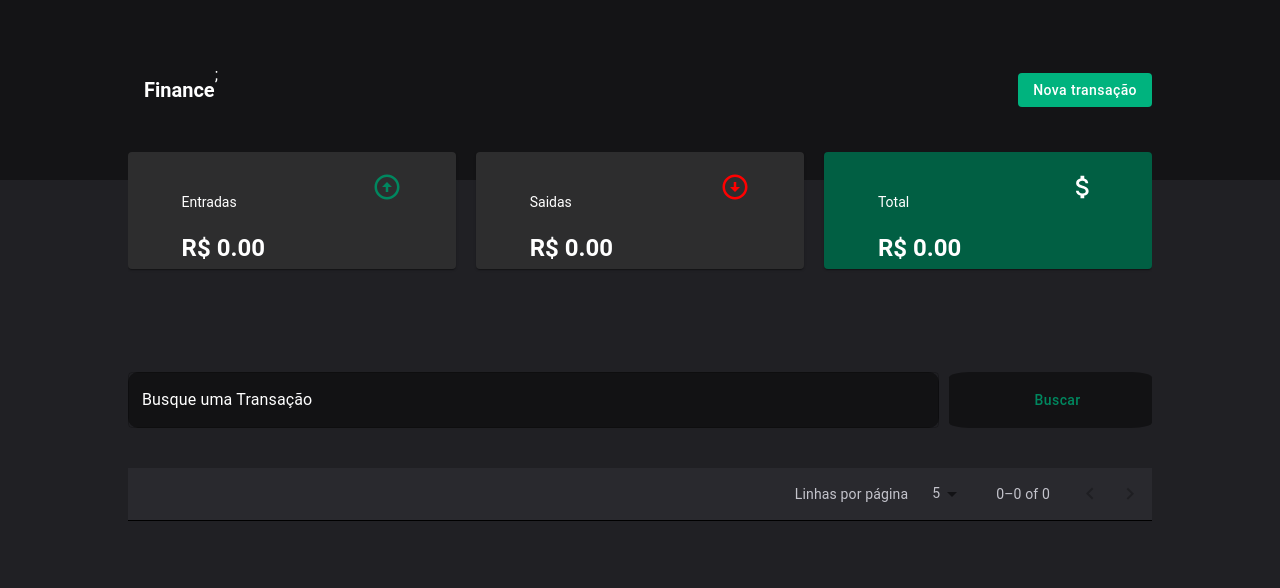
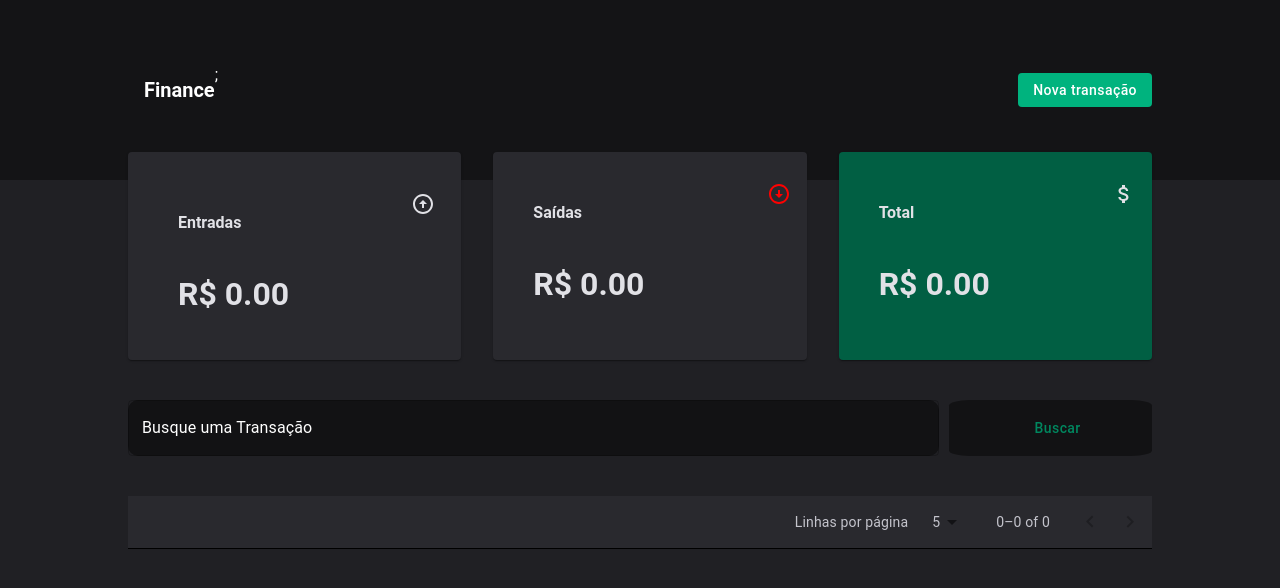
Before and after one commit to dede-ugolini/figma, a React app: page /home in a window 1280 px wide. Shown: the top 588 px of the page. Built offline with nearby package versions, Linux system fonts and the light colour scheme; some icons are missing; the HTML template or start-up script is replaced by a standard one.

Commit message:
style: Estilização dos cards de saldo.

```diff
--- a/src/components/BasicCards.jsx
+++ /dev/null
@@ -1,50 +0,0 @@
-import { Theme } from '../themes/Theme.jsx'
-import { Box, Card } from '@mui/material'
-
-function BasicCards({ info, name, Icon, color }) {
-  let bgcolor = Theme.palette.secondary.light;
-  if (name == "Total") bgcolor = Theme.palette.primary.dark;
-
-  return (
-    <Card
-      sx={{
-        display: "flex",
-        flexDirection: "row",
-        width: "32%",
-        height: "65%",
-        justifyContent: "space-around",
-        backgroundColor: bgcolor,
-        color: Theme.palette.primary.contrastText,
-      }}
-    >
-      <Box sx={{ paddingTop: "30PX" }}>
-        <h2
-          style={{
-            fontSize: Theme.typography.card.size,
-            fontWeight: "normal",
-            color: Theme.palette.secondary.contrastText,
-          }}
-        >
-          {name}
-        </h2>
-        <p
-          style={{
-            fontSize: Theme.typography.card.sizePrice,
-            fontWeight: "bold"
-          }}
-        >
-          R$ {parseInt(info).toFixed(2)}
-        </p>
-      </Box>
-      <Icon
-        sx={{
-          color: color,
-          paddingTop: "20px",
-          fontSize: "30px"
-        }}
-      />
-    </Card>
-  );
-}
-
-export default BasicCards;
--- a/src/components/Saldo.jsx
+++ b/src/components/Saldo.jsx
@@ -4,42 +4,50 @@ import {
   ArrowCircleDown,
 } from "@mui/icons-material";
 
-import { Theme } from '../themes/Theme'
-import { Box } from '@mui/material'
-import BasicCards from "./BasicCards";
+import { Theme } from '../themes/Theme';
+import { Card, CardContent, CardActions, Stack } from '@mui/material';
 
-function Saldo({ entradas, saidas, total }) {
+export default function Saldo({ entradas, saidas, total }) {
 
   return (
-    <Box
-      sx={{
-        display: "flex",
-        width: "100%",
-        height: "180px",
-        justifyContent: "space-between",
-        overflow: "auto",
-      }}
-    >
-      <BasicCards // Card que exibe as entradas
-        info={entradas > 0 ? entradas : "0.00"}
-        name="Entradas"
-        color={Theme.palette.primary.main}
-        Icon={ArrowCircleUp}
-      />
-      <BasicCards // Card que exibe as saídas
-        info={saidas > 0 ? saidas : "0.00"}
-        name="Saidas"
-        color={"red"}
-        Icon={ArrowCircleDown}
-      />
-      <BasicCards // Card que exibe o total
-        info={total > 0 ? total : "0.00"}
-        name="Total"
-        color={Theme.palette.primary.contrastText}
-        Icon={AttachMoney}
-      />
-    </Box>
+    <>
+      <Stack direction={"row"} spacing={4} sx={{ width: "100%" }}>
+        <Card sx={{ backgroundColor: Theme.palette.secondary.grayThree, color: Theme.palette.text.tittle, width: "33%", padding: "10px" }}>
+          <CardContent sx={{ paddingLeft: "40px", paddingTop: "30px", paddingBottom: "0px" }}>
+            <Stack direction={"row"} sx={{ justifyContent: "space-between" }}>
+              <h4>Entradas </h4>
+              <ArrowCircleUp />
+            </Stack>
+            <h1> R$ {entradas.toFixed(2)}</h1>
+          </CardContent>
+          <CardActions>
+          </CardActions>
+        </Card>
+
+        <Card sx={{ backgroundColor: Theme.palette.secondary.grayThree, color: Theme.palette.text.tittle, width: "33%" }}>
+          <CardContent sx={{ paddingLeft: "40px", paddingTop: "30px", paddingBottom: "0px" }}>
+            <Stack direction={"row"} sx={{ justifyContent: "space-between" }}>
+              <h4>Saídas  </h4>
+              <ArrowCircleDown sx={{ color: "red" }} />
+            </Stack>
+            <h1> R$ {saidas.toFixed(2)}</h1>
+          </CardContent>
+          <CardActions>
+          </CardActions>
+        </Card>
+
+        <Card sx={{ backgroundColor: Theme.palette.primary.dark, color: Theme.palette.text.tittle, width: "33%" }}>
+          <CardContent sx={{ paddingLeft: "40px", paddingTop: "30px", paddingBottom: "0px" }}>
+            <Stack direction={"row"} sx={{ justifyContent: "space-between" }}>
+              <h4>Total</h4>
+              <AttachMoney />
+            </Stack>
+            <h1 style={{ color: total >= 0 ? "" : "red" }}> R$ {total.toFixed(2)}</h1>
+          </CardContent>
+          <CardActions>
+          </CardActions>
+        </Card>
+      </Stack>
+    </>
   );
 }
-
-export default Saldo;
```
